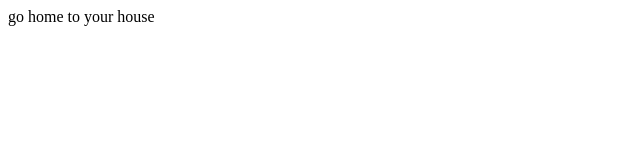
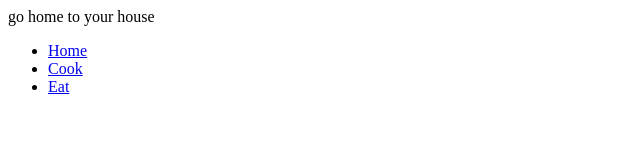
Before and after one commit to ngsylar/spaghetti, a plain HTML site: page index.html in a window 1280 px wide. Shown: the whole page, without its empty margins (0-640 px from the left). Drawn offline with Linux system fonts and the light colour scheme.

Commit message:
added menu to index.html

```diff
--- a/index.html
+++ b/index.html
@@ -6,5 +6,12 @@
 </head>
 <body>
 go home to your house
+
+<ul>
+	<li><a href = "index.html">Home</a></li>
+	<li><a href = "cook.html">Cook</a></li>
+	<li><a href = "eat.hmtl">Eat</a></li>
+</ul>
+
 </body>
 </html>
```
